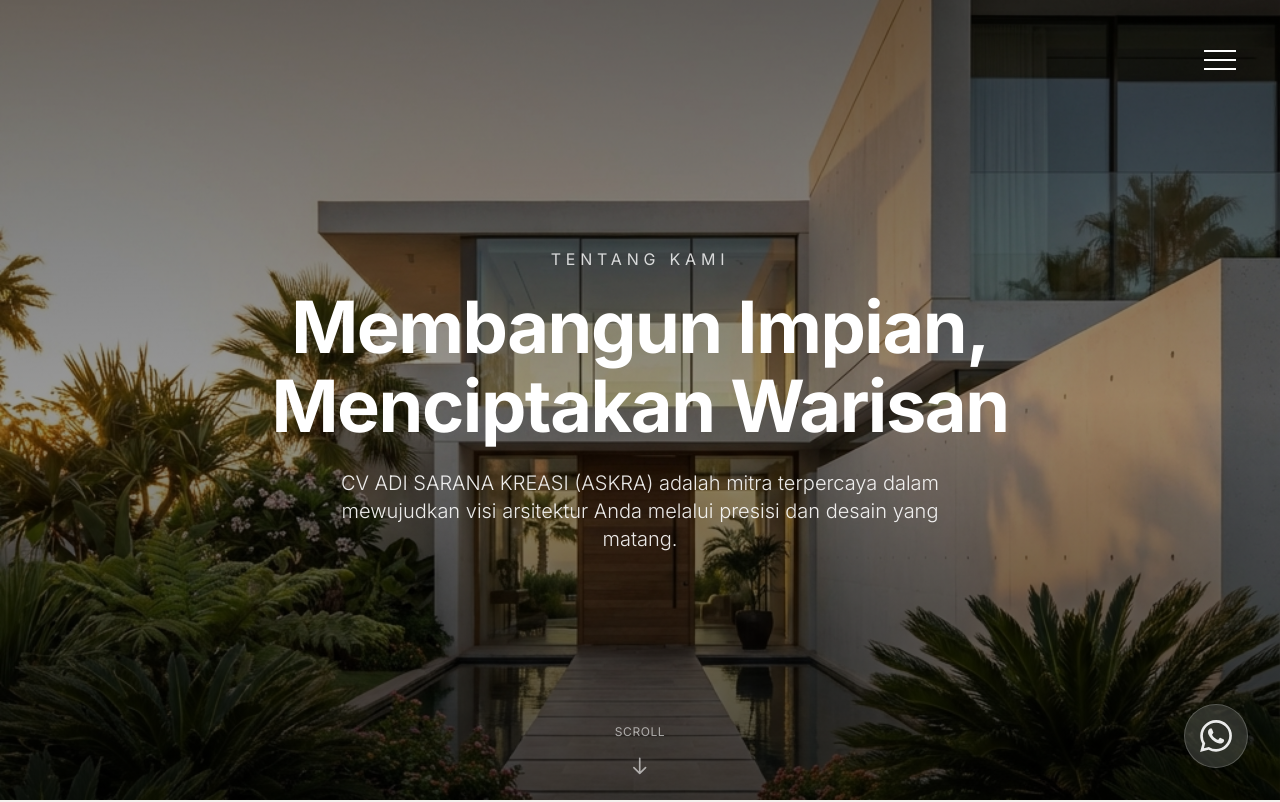
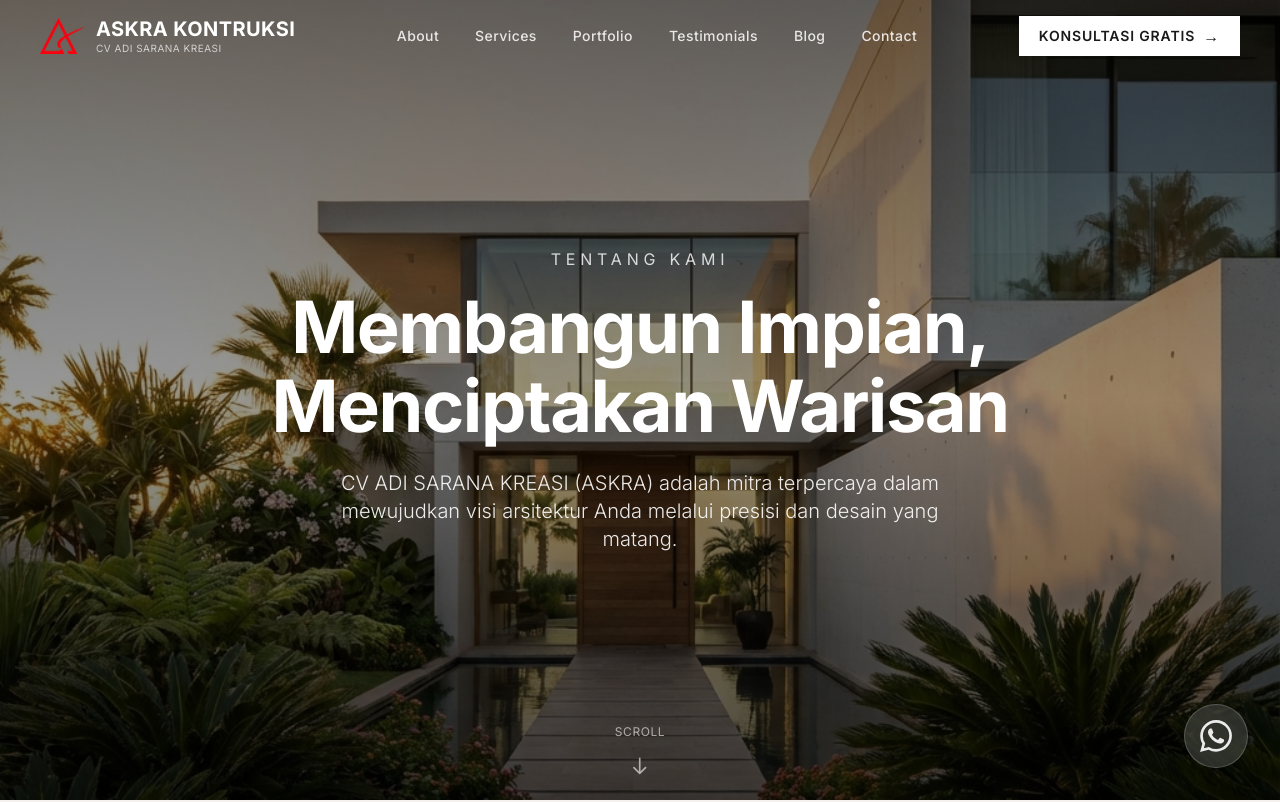
Before and after one commit to acaryawibawantra/desainbangunrenovasi-website, a Next.js app: page /about in a window 1280 px wide. Shown: the top 802 px of the page. Built offline with nearby package versions, Linux system fonts and the light colour scheme.

Commit message:
fix(nav): update navigation component styling

```diff
--- a/components/Navigation.tsx
+++ b/components/Navigation.tsx
@@ -3,224 +3,239 @@
 import { useState, useEffect } from "react";
 import { motion, AnimatePresence } from "framer-motion";
 import Link from "next/link";
+import { useIsMobile } from "@/hooks/useIsMobile";
+
+import Image from "next/image";
 
 const menuItems = [
-    { label: "Home", href: "/#hero" },
     { label: "About", href: "/about" },
     { label: "Services", href: "/#services" },
     { label: "Portfolio", href: "/#portfolio" },
     { label: "Testimonials", href: "/#testimonials" },
+    { label: "Blog", href: "/blog" },
     { label: "Contact", href: "/contact" },
 ];
 
-// Sections with dark backgrounds where burger should be white
-const darkSections = ["hero", "about", "tagline"];
-
 export function Navigation() {
     const [isOpen, setIsOpen] = useState(false);
-    const [activeSection, setActiveSection] = useState("hero");
+    const [scrolled, setScrolled] = useState(false);
+    const [showNav, setShowNav] = useState(false);
+    const [isHidden, setIsHidden] = useState(false);
+    const [lastScrollY, setLastScrollY] = useState(0);
+    const isMobile = useIsMobile();
 
-    // Close menu when clicking on links
-    const handleLinkClick = () => {
-        setIsOpen(false);
-    };
-
-    // Track active section on scroll
-    useEffect(() => {
-        const handleScroll = () => {
-            // All sections to track (including non-menu sections like tagline)
-            const allSectionsToTrack = ['hero', 'about', 'tagline', 'services', 'portfolio', 'testimonials'];
-            const scrollPosition = window.scrollY + 100;
-
-            // If at very top, force hero
-            if (scrollPosition < 200) {
-                setActiveSection('hero');
-                return;
-            }
-
-            allSectionsToTrack.forEach((sectionId) => {
-                const section = document.getElementById(sectionId);
-                if (section) {
-                    const sectionTop = section.offsetTop;
-                    const sectionBottom = sectionTop + section.offsetHeight;
-
-                    if (scrollPosition >= sectionTop && scrollPosition < sectionBottom) {
-                        setActiveSection(sectionId);
-                    }
-                }
-            });
-        };
-
-        // Call immediately to detect current section
-        handleScroll();
-
-        window.addEventListener("scroll", handleScroll, { passive: true });
-        return () => window.removeEventListener("scroll", handleScroll);
-    }, []);
-
-    // Determine burger color based on current section
-    const isDarkSection = darkSections.includes(activeSection);
-    const burgerColor = isDarkSection ? '#FFFFFF' : '#2C2C2C';
-
-    // Delay navigation appearance until after intro animation
-    const [showNav, setShowNav] = useState(false);
+    // Delay nav appearance until after intro animation
     useEffect(() => {
         const timer = setTimeout(() => setShowNav(true), 2800);
         return () => clearTimeout(timer);
     }, []);
 
-    // Hide on scroll down, show on scroll up
-    const [isHidden, setIsHidden] = useState(false);
-    const [lastScrollY, setLastScrollY] = useState(0);
+    // Detect scroll position for background change + hide/show
+    useEffect(() => {
+        const handleScroll = () => {
+            const currentScrollY = window.scrollY;
+            setScrolled(currentScrollY > 60);
 
-    useEffect(() => {
-        const handleScrollDirection = () => {
-            const currentScrollY = window.scrollY;
-
-            // Always show at top of page
             if (currentScrollY < 100) {
                 setIsHidden(false);
-            } else if (currentScrollY > lastScrollY) {
-                // Scrolling down
+            } else if (currentScrollY > lastScrollY + 5) {
                 setIsHidden(true);
-            } else {
-                // Scrolling up
+            } else if (currentScrollY < lastScrollY - 5) {
                 setIsHidden(false);
             }
 
             setLastScrollY(currentScrollY);
         };
 
-        window.addEventListener("scroll", handleScrollDirection, { passive: true });
-        return () => window.removeEventListener("scroll", handleScrollDirection);
+        window.addEventListener("scroll", handleScroll, { passive: true });
+        return () => window.removeEventListener("scroll", handleScroll);
     }, [lastScrollY]);
+
+    const handleLinkClick = () => setIsOpen(false);
+
+    // On hero (not scrolled): transparent bg, white text - DESKTOP ONLY
+    // After scroll or on mobile: white bg, dark text
+    const isTransparent = !scrolled && !isOpen && !isMobile;
 
     return (
         <>
-            {/* Hamburger Button - Minimalist Style with Dynamic Color */}
-            <motion.button
-                onClick={() => setIsOpen(!isOpen)}
-                className="fixed top-8 right-8 z-50 flex h-14 w-14 flex-col items-center justify-center gap-[7px] hover:opacity-70"
-                aria-label="Toggle menu"
-                initial={{ opacity: 0, y: 0 }}
+            {/* ── Main Navbar ── */}
+            <motion.header
+                className="fixed top-0 left-0 right-0 z-40"
+                initial={{ opacity: 0, y: -20 }}
                 animate={{
                     opacity: showNav ? 1 : 0,
-                    y: isHidden && !isOpen ? -80 : 0
+                    y: isHidden && !isOpen ? -80 : 0,
                 }}
-                transition={{ duration: 0.3, ease: 'easeInOut' }}
-                style={{ pointerEvents: showNav && !isHidden ? 'auto' : 'none' }}
+                transition={{ duration: 0.35, ease: "easeInOut" }}
+                style={{ pointerEvents: showNav ? "auto" : "none" }}
+            >
+                <div
+                    className="transition-all duration-300"
+                    style={{
+                        backgroundColor: isTransparent ? "transparent" : "rgba(255,255,255,0.97)",
+                        backdropFilter: isTransparent ? "none" : "blur(12px)",
+                        boxShadow: isTransparent ? "none" : "0 1px 0 rgba(0,0,0,0.08)",
+                    }}
+                >
+                    <div className="flex items-center justify-between px-6 md:px-10 h-16 md:h-[72px]">
+
+                        {/* Logo */}
+                        <Link href="/" className="flex items-center gap-3 shrink-0 group">
+                            <div className="relative w-10 h-10 md:w-11 md:h-11">
+                                <Image
+                                    src="/images/logo-fix.png"
+                                    alt="ASKRA KONTRUKSI Logo"
+                                    fill
+                                    className="object-contain"
+                                    sizes="(max-width: 768px) 40px, 44px"
+                                />
+                            </div>
+                            <div className="flex flex-col justify-center">
+                                <span
+                                    className="text-lg md:text-xl font-bold tracking-wide leading-none transition-colors duration-300"
+                                    style={{
+                                        color: isTransparent ? "#FFFFFF" : "#1a1a1a",
+                                        letterSpacing: "0.02em",
+                                    }}
+                                >
+                                    ASKRA KONTRUKSI
+                                </span>
+                                <span
+                                    className="text-[9px] md:text-[10px] uppercase tracking-widest leading-none transition-colors duration-300 mt-1"
+                                    style={{
+                                        color: isTransparent ? "rgba(255,255,255,0.7)" : "rgba(0,0,0,0.55)",
+                                        letterSpacing: "0.05em"
+                                    }}
+                                >
+                                    CV ADI SARANA KREASI
+                                </span>
+                            </div>
+                        </Link>
+
+                        {/* Desktop Nav Links */}
+                        <nav className="hidden md:flex items-center gap-1">
+                            {menuItems.map((item) => (
+                                <Link
+                                    key={item.href}
+                                    href={item.href}
+                                    className="px-4 py-2 text-sm font-medium transition-colors duration-200 hover:opacity-70"
+                                    style={{
+                                        color: isTransparent ? "rgba(255,255,255,0.85)" : "#2C2C2C",
+                                        letterSpacing: "0.03em",
+                                    }}
+                                >
+                                    {item.label}
+                                </Link>
+                            ))}
+                        </nav>
+
+                        {/* Desktop CTA Button */}
+                        <div className="hidden md:flex items-center">
+                            <Link
+                                href="/contact"
+                                className="flex items-center gap-2 px-5 py-2.5 text-sm font-semibold tracking-wide transition-all duration-200 hover:opacity-85"
+                                style={{
+                                    backgroundColor: isTransparent ? "#FFFFFF" : "#1a1a1a",
+                                    color: isTransparent ? "#1a1a1a" : "#FFFFFF",
+                                    letterSpacing: "0.06em",
+                                }}
+                            >
+                                KONSULTASI GRATIS
+                                <span className="text-base leading-none">→</span>
+                            </Link>
+                        </div>
+
+                        {/* Mobile Hamburger */}
+                        <button
+                            onClick={() => setIsOpen(!isOpen)}
+                            className="md:hidden flex flex-col items-center justify-center gap-[6px] w-10 h-10 hover:opacity-70"
+                            aria-label="Toggle menu"
                         >
                             <motion.span
-                    animate={isOpen ? { rotate: 45, y: 9 } : { rotate: 0, y: 0 }}
-                    transition={{ duration: 0.3, ease: "easeInOut" }}
-                    className="h-[2px] w-8 transition-colors duration-300"
-                    style={{ backgroundColor: isOpen ? '#FFFFFF' : burgerColor }}
+                                animate={isOpen ? { rotate: 45, y: 8 } : { rotate: 0, y: 0 }}
+                                transition={{ duration: 0.3 }}
+                                className="h-[2px] w-6 block"
+                                style={{ backgroundColor: isTransparent ? "#FFFFFF" : "#1a1a1a" }}
                             />
                             <motion.span
                                 animate={isOpen ? { opacity: 0, scaleX: 0 } : { opacity: 1, scaleX: 1 }}
                                 transition={{ duration: 0.2 }}
-                    className="h-[2px] w-8 transition-colors duration-300"
-                    style={{ backgroundColor: isOpen ? '#FFFFFF' : burgerColor }}
+                                className="h-[2px] w-6 block"
+                                style={{ backgroundColor: isTransparent ? "#FFFFFF" : "#1a1a1a" }}
                             />
                             <motion.span
-                    animate={isOpen ? { rotate: -45, y: -9 } : { rotate: 0, y: 0 }}
-                    transition={{ duration: 0.3, ease: "easeInOut" }}
-                    className="h-[2px] w-8 transition-colors duration-300"
-                    style={{ backgroundColor: isOpen ? '#FFFFFF' : burgerColor }}
+                                animate={isOpen ? { rotate: -45, y: -8 } : { rotate: 0, y: 0 }}
+                                transition={{ duration: 0.3 }}
+                                className="h-[2px] w-6 block"
+                                style={{ backgroundColor: isTransparent ? "#FFFFFF" : "#1a1a1a" }}
                             />
-            </motion.button>
+                        </button>
+                    </div>
+                </div>
+            </motion.header>
 
-            {/* Full-Screen Menu Overlay - Samma Studio Style */}
+            {/* ── Mobile Full-Screen Overlay ── */}
             <AnimatePresence>
                 {isOpen && (
                     <motion.div
                         initial={{ opacity: 0 }}
                         animate={{ opacity: 1 }}
                         exit={{ opacity: 0 }}
-                        transition={{ duration: 0.4, ease: "easeInOut" }}
-                        className="fixed inset-0 z-40"
-                        style={{ backgroundColor: 'var(--color-gray-dark)' }}
+                        transition={{ duration: 0.35 }}
+                        className="fixed inset-0 z-30 flex flex-col"
+                        style={{ backgroundColor: "#1a1a1a" }}
                     >
-                        {/* Menu Items - Right Aligned */}
-                        <motion.nav
-                            className="flex h-full flex-col items-end justify-center pr-12 md:pr-24 lg:pr-32"
-                        >
+                        <nav className="flex flex-col items-end justify-center flex-1 pr-10 gap-1">
                             {menuItems.map((item, index) => (
                                 <motion.div
                                     key={item.href}
-                                    initial={{ opacity: 0, x: 60 }}
+                                    initial={{ opacity: 0, x: 40 }}
                                     animate={{ opacity: 1, x: 0 }}
-                                    exit={{ opacity: 0, x: 60 }}
-                                    transition={{
-                                        duration: 0.5,
-                                        delay: 0.1 + index * 0.08,
-                                        ease: [0.25, 0.46, 0.45, 0.94]
-                                    }}
-                                    className="overflow-hidden"
+                                    exit={{ opacity: 0, x: 40 }}
+                                    transition={{ duration: 0.4, delay: 0.05 + index * 0.07 }}
                                 >
                                     <Link
                                         href={item.href}
                                         onClick={handleLinkClick}
-                                        className="block py-2 text-4xl font-light text-white/40 transition-all duration-300 hover:text-white md:text-6xl lg:text-7xl"
-                                        style={{
-                                            fontWeight: 300,
-                                            letterSpacing: '-0.02em'
-                                        }}
+                                        className="block py-2 text-4xl font-light text-white/40 hover:text-white transition-colors duration-200"
+                                        style={{ letterSpacing: "-0.02em" }}
                                     >
                                         {item.label}
                                     </Link>
                                 </motion.div>
                             ))}
-                        </motion.nav>
 
-                        {/* Social Links - Bottom Left */}
+                            {/* Mobile CTA */}
+                            <motion.div
+                                initial={{ opacity: 0, x: 40 }}
+                                animate={{ opacity: 1, x: 0 }}
+                                exit={{ opacity: 0, x: 40 }}
+                                transition={{ duration: 0.4, delay: 0.05 + menuItems.length * 0.07 }}
+                                className="mt-6"
+                            >
+                                <Link
+                                    href="/contact"
+                                    onClick={handleLinkClick}
+                                    className="inline-flex items-center gap-2 border border-white text-white text-sm uppercase tracking-widest px-6 py-3 hover:bg-white hover:text-black transition-all duration-300"
+                                >
+                                    KONSULTASI GRATIS →
+                                </Link>
+                            </motion.div>
+                        </nav>
+
+                        {/* Social links bottom */}
                         <motion.div
                             initial={{ opacity: 0, y: 20 }}
                             animate={{ opacity: 1, y: 0 }}
                             exit={{ opacity: 0, y: 20 }}
                             transition={{ duration: 0.4, delay: 0.5 }}
-                            className="absolute bottom-8 left-8 flex gap-6 md:bottom-12 md:left-12 md:gap-8"
+                            className="flex gap-6 px-10 pb-10"
                         >
-                            <a
-                                href="mailto:info@askra.id"
-                                className="text-xs uppercase tracking-widest text-white/40 transition-all duration-300 hover:text-white"
-                            >
-                                Email
-                            </a>
-                            <a
-                                href="https://linkedin.com"
-                                target="_blank"
-                                rel="noopener noreferrer"
-                                className="text-xs uppercase tracking-widest text-white/40 transition-all duration-300 hover:text-white"
-                            >
-                                LinkedIn
-                            </a>
-                            <a
-                                href="https://instagram.com"
-                                target="_blank"
-                                rel="noopener noreferrer"
-                                className="text-xs uppercase tracking-widest text-white/40 transition-all duration-300 hover:text-white"
-                            >
-                                Instagram
-                            </a>
+                            <a href="mailto:info@dbr.id" className="text-xs uppercase tracking-widest text-white/40 hover:text-white transition-colors">Email</a>
+                            <a href="https://instagram.com" target="_blank" rel="noopener noreferrer" className="text-xs uppercase tracking-widest text-white/40 hover:text-white transition-colors">Instagram</a>
+                            <a href="https://wa.me/6281234567890" target="_blank" rel="noopener noreferrer" className="text-xs uppercase tracking-widest text-white/40 hover:text-white transition-colors">WhatsApp</a>
                         </motion.div>
-
-                        {/* WhatsApp Button - Bottom Right (optional) */}
-                        <motion.a
-                            href="https://wa.me/6281234567890"
-                            target="_blank"
-                            rel="noopener noreferrer"
-                            initial={{ opacity: 0, scale: 0.8 }}
-                            animate={{ opacity: 1, scale: 1 }}
-                            exit={{ opacity: 0, scale: 0.8 }}
-                            transition={{ duration: 0.3, delay: 0.6 }}
-                            className="absolute bottom-8 right-8 flex h-12 w-12 items-center justify-center rounded-full bg-white/10 transition-all duration-300 hover:bg-white/20 md:bottom-12 md:right-12"
-                            aria-label="WhatsApp"
-                        >
-                            <svg xmlns="http://www.w3.org/2000/svg" width="24" height="24" viewBox="0 0 24 24" fill="white">
-                                <path d="M17.472 14.382c-.297-.149-1.758-.867-2.03-.967-.273-.099-.471-.148-.67.15-.197.297-.767.966-.94 1.164-.173.199-.347.223-.644.075-.297-.15-1.255-.463-2.39-1.475-.883-.788-1.48-1.761-1.653-2.059-.173-.297-.018-.458.13-.606.134-.133.298-.347.446-.52.149-.174.198-.298.298-.497.099-.198.05-.371-.025-.52-.075-.149-.669-1.612-.916-2.207-.242-.579-.487-.5-.669-.51-.173-.008-.371-.01-.57-.01-.198 0-.52.074-.792.372-.272.297-1.04 1.016-1.04 2.479 0 1.462 1.065 2.875 1.213 3.074.149.198 2.096 3.2 5.077 4.487.709.306 1.262.489 1.694.625.712.227 1.36.195 1.871.118.571-.085 1.758-.719 2.006-1.413.248-.694.248-1.289.173-1.413-.074-.124-.272-.198-.57-.347m-5.421 7.403h-.004a9.87 9.87 0 01-5.031-1.378l-.361-.214-3.741.982.998-3.648-.235-.374a9.86 9.86 0 01-1.51-5.26c.001-5.45 4.436-9.884 9.888-9.884 2.64 0 5.122 1.03 6.988 2.898a9.825 9.825 0 012.893 6.994c-.003 5.45-4.437 9.884-9.885 9.884m8.413-18.297A11.815 11.815 0 0012.05 0C5.495 0 .16 5.335.157 11.892c0 2.096.547 4.142 1.588 5.945L.057 24l6.305-1.654a11.882 11.882 0 005.683 1.448h.005c6.554 0 11.89-5.335 11.893-11.893a11.821 11.821 0 00-3.48-8.413z" />
-                            </svg>
-                        </motion.a>
                     </motion.div>
                 )}
             </AnimatePresence>
```
Lines whose indentation alone changed are shown as unchanged.
